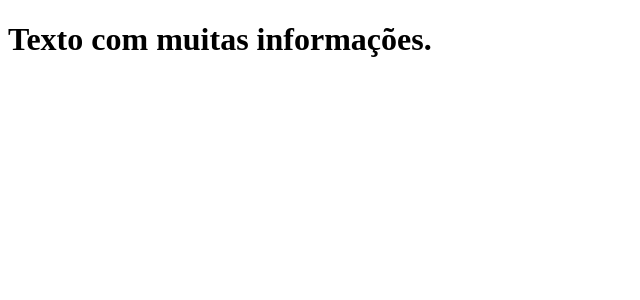
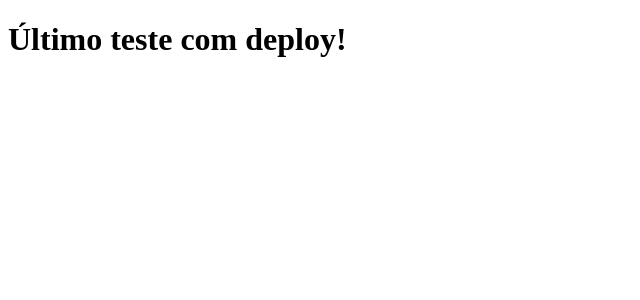
Before and after one commit to UbiratanNeto/clone-tabnews, a Next.js app: page / in a window 1280 px wide. Shown: the top 300 px of the page, without its empty margins (0-640 px from the left). Built offline with nearby package versions, Linux system fonts and the light colour scheme.

Commit message:
Ultimo texto

```diff
--- a/pages/index.js
+++ b/pages/index.js
@@ -1,5 +1,5 @@
 function Home() {
-    return <h1>Texto com muitas informações.</h1>
+    return <h1>Último teste com deploy!</h1>
 }
 
 export default Home;
```
